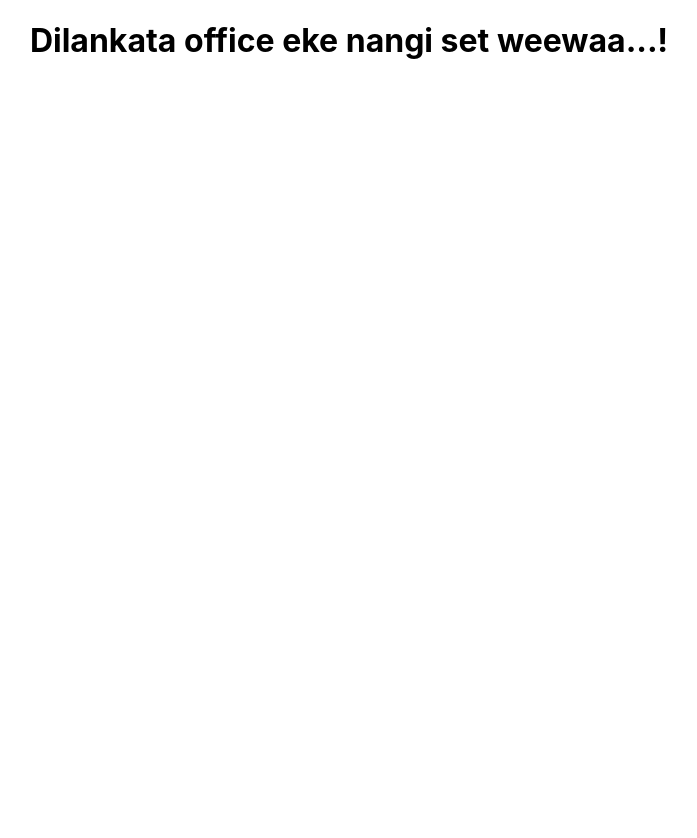
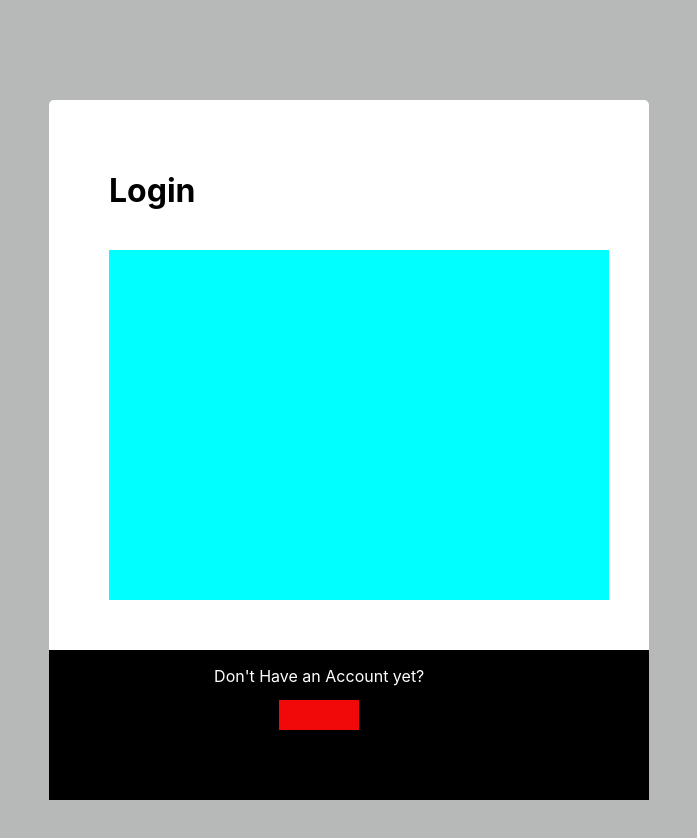
Before and after one commit to KanchanaT98/Academic-Advisor-Project---FrontEnd, a React (Create React App) app in the folder academic/: page / in a window 1280 px wide. Shown: the top 838 px of the page, without its empty margins (291-988 px from the left). Before the commit the page ends 800 px from the top, so only its background shows below. Built offline with nearby package versions, Linux system fonts and the light colour scheme.

Commit message:
started on login page

```diff
--- a/academic/src/App.js
+++ b/academic/src/App.js
@@ -1,13 +1,14 @@
 import './App.css';
 import { BrowserRouter as Router, Routes, Route } from 'react-router-dom';
 import Welcome from './Pages/Welcome';
+import Login from './Pages/Login';
 
 function App() {
   return (
     <div className="App">
       <Router>
         <Routes>
-          <Route path="/" element={<Welcome/>}/>
+          <Route path="/" element={<Login/>}/>
         </Routes>
       </Router>
     </div>
--- /dev/null
+++ b/academic/src/Pages/Login.css
@@ -0,0 +1,66 @@
+
+.Login-container{
+    display: flex;
+    background-color: rgb(183, 184, 184);
+    height: 900px;
+    width: 100%;
+    overflow: auto;
+    justify-content: center;
+
+}
+
+.Login-container-body{
+    display: flex;
+    position: absolute;
+    top: 100px;
+    background-color: white;
+    height: 700px;
+    width: 600px;
+    border-radius: 5px;
+
+}
+
+#Login-header{
+    display: flex;
+    position: absolute;
+    left: 60px;
+    top: 50px;
+
+}
+
+.form-container{
+    display: flex;
+    position: absolute;
+    background-color: aqua;
+    height: 350px;
+    width: 500px;
+    top: 150px;
+    left: 60px;
+}
+
+.signUp-container{
+    display: flex;
+    position: absolute;
+    background-color: black;
+    width: 100%;
+    height: 150px;
+    top: 550px;
+    justify-content: center;
+    text-align: center;
+}
+
+#login-signup-text{
+    color: white;
+}
+
+#login-signUp-btn{
+    background-color: rgb(241, 8, 8);
+    color: rgb(79, 79, 230);
+    display: flex;
+    height: 30px;
+    width: 80px;
+    position: absolute;
+    top: 50px;
+    left: 230px;
+    border: 0px;
+}
--- /dev/null
+++ b/academic/src/Pages/Login.jsx
@@ -0,0 +1,36 @@
+import React from "react";
+import './Login.css';
+import {useNavigate} from 'react-router-dom';
+
+const Login = () => {
+
+    let nav = useNavigate();
+
+    async function SignUp(event) {
+        event.preventDefault();
+        try{
+            nav('/SignUp')
+        }catch(err){
+            alert(err);
+        }
+    }
+
+
+    return(
+        <div className="Login-container">
+            <div className="Login-container-body">
+                <h1 id="Login-header">Login</h1>
+                <div className="form-container">
+
+                </div>
+                <div className="signUp-container">
+                    <p id="login-signup-text">Don't Have an Account yet?</p>
+                    <button id="login-signUp-btn" onClick={SignUp} />Sign Up
+
+                </div>
+            </div>
+
+        </div>
+    )
+}
+export default Login
```
